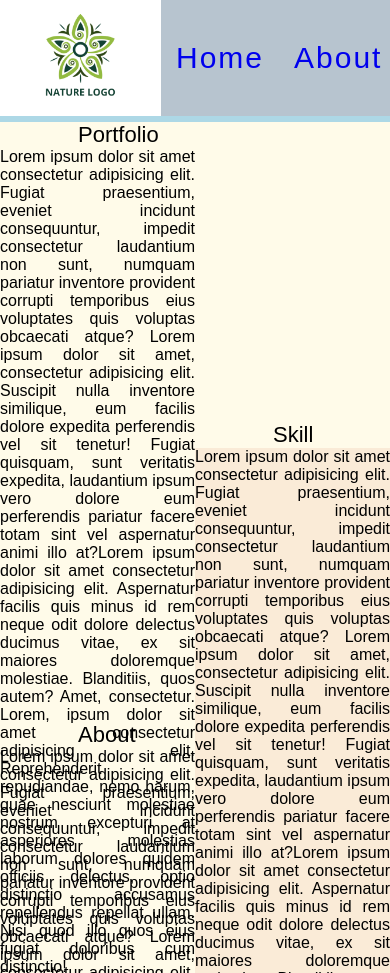
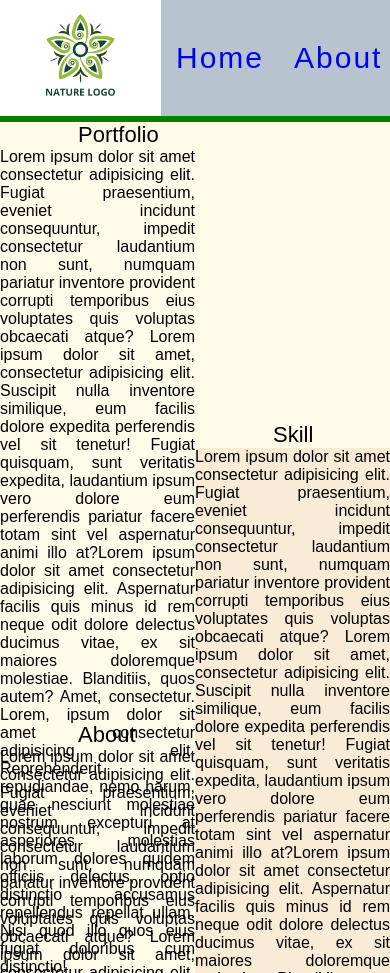
Before and after one commit to veer-raghuwanshi/portfoliotask.github.io, a plain HTML site: page index.html in a window 390 px wide. Shown: the top 973 px of the page. Drawn offline with Linux system fonts and the light colour scheme.

Commit message:
Update Home.css

```diff
--- a/Css/Home.css
+++ b/Css/Home.css
@@ -194,8 +194,20 @@ margin-left: 70%;
   .boxe {width: 91.66%;}
   .boxe {width: 100%;}
 }
-@media only screen and (max-width: 600px) {
+@media only screen and (max-width: 400px) {
   body {
-    background-color: lightblue;
+          background-color:green;
+    width: 16.66%;
+    width: 25%;
+    width: 33.33%;
+    width: 41.66%;
+    width: 50%;
+    width: 58.33%;
+    width: 66.66%;
+     width: 75%;
+    width: 83.33%;
+    width: 91.66%;
+    width: 100%;
+    height: 100vh;
   }
 }
```
